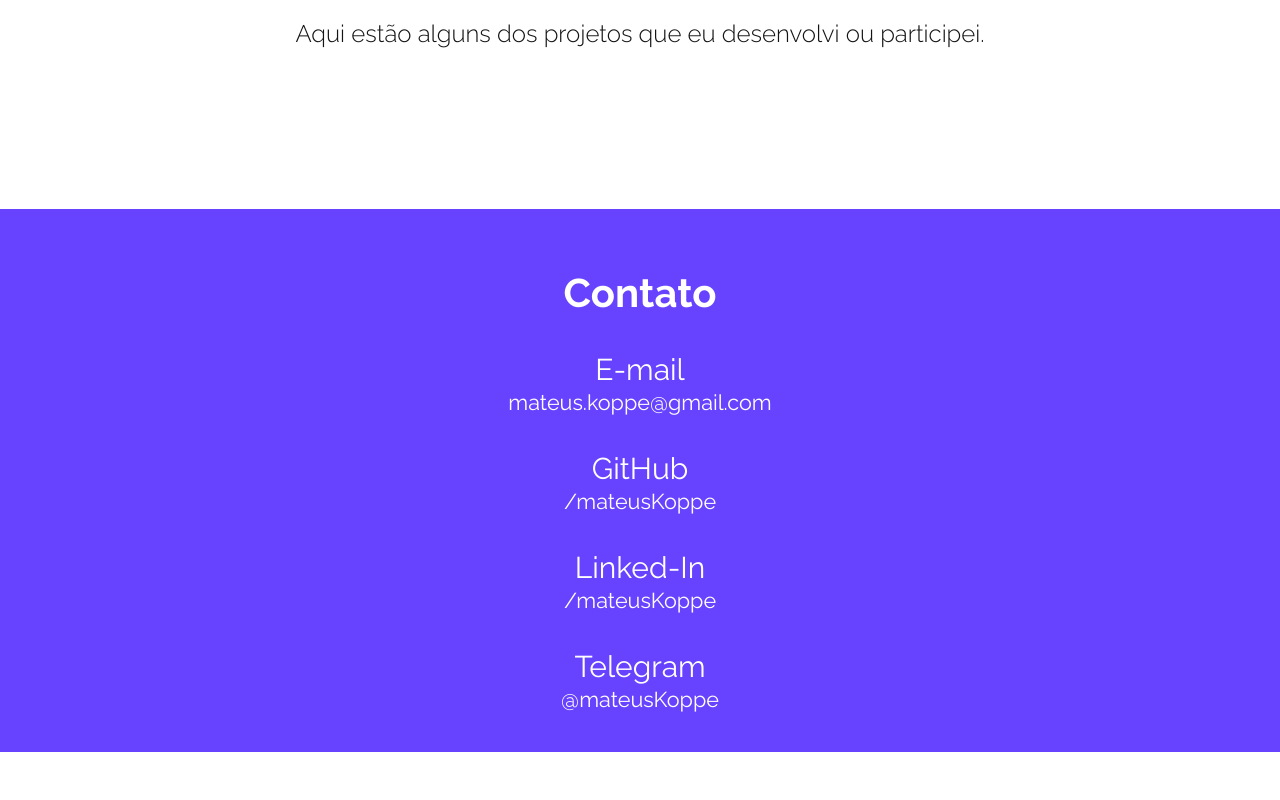
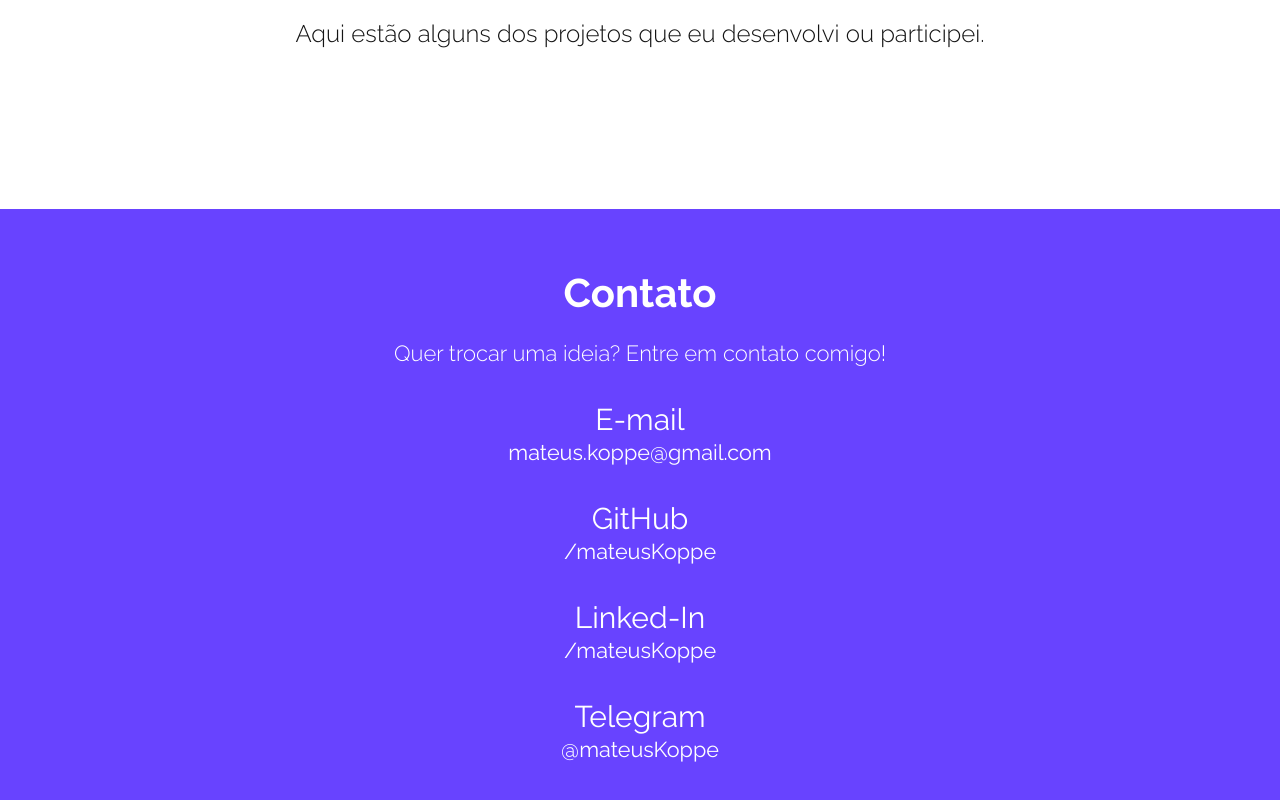
Before and after one commit to mateusKoppe/mateuskoppe.github.io, a Nuxt app: page / in a window 1280 px wide. Shown: the part 1843-2643 px from the top of the page. Before the commit the page ends 2595 px from the top, so only its background shows below. Built offline with nearby package versions, Linux system fonts and the light colour scheme.

Commit message:
Improve contact section

```diff
--- a/pages/index.vue
+++ b/pages/index.vue
@@ -113,6 +113,7 @@
     <section class="section is-primary" id="contact">
       <div class="container is-spaced">
         <h2 class="title is-size-2"> Contato </h2>
+        <p class="brief"> Quer trocar uma ideia? Entre em contato comigo! </p>
         <h3 class="title is-size-4"> E-mail </h3>
         <a href="mailto:mateus.koppe@gmail.com"> mateus.koppe@gmail.com </a>
         <h3 class="title is-size-4"> GitHub </h3>
@@ -307,6 +308,10 @@ export default {
   margin-top: 8rem;
   text-align: center;
 
+  .brief {
+    font-size: 2.2rem;
+  }
+
   .title.is-size-4 {
     margin-bottom: 0.1em;
     margin-top: 1.2em;
@@ -317,6 +322,10 @@ export default {
     font-size: 1.2em;
     text-decoration: none;
     font-weight: 400;
+
+    &:hover {
+      text-decoration: underline;
+    }
   }
 }
 </style>
```
